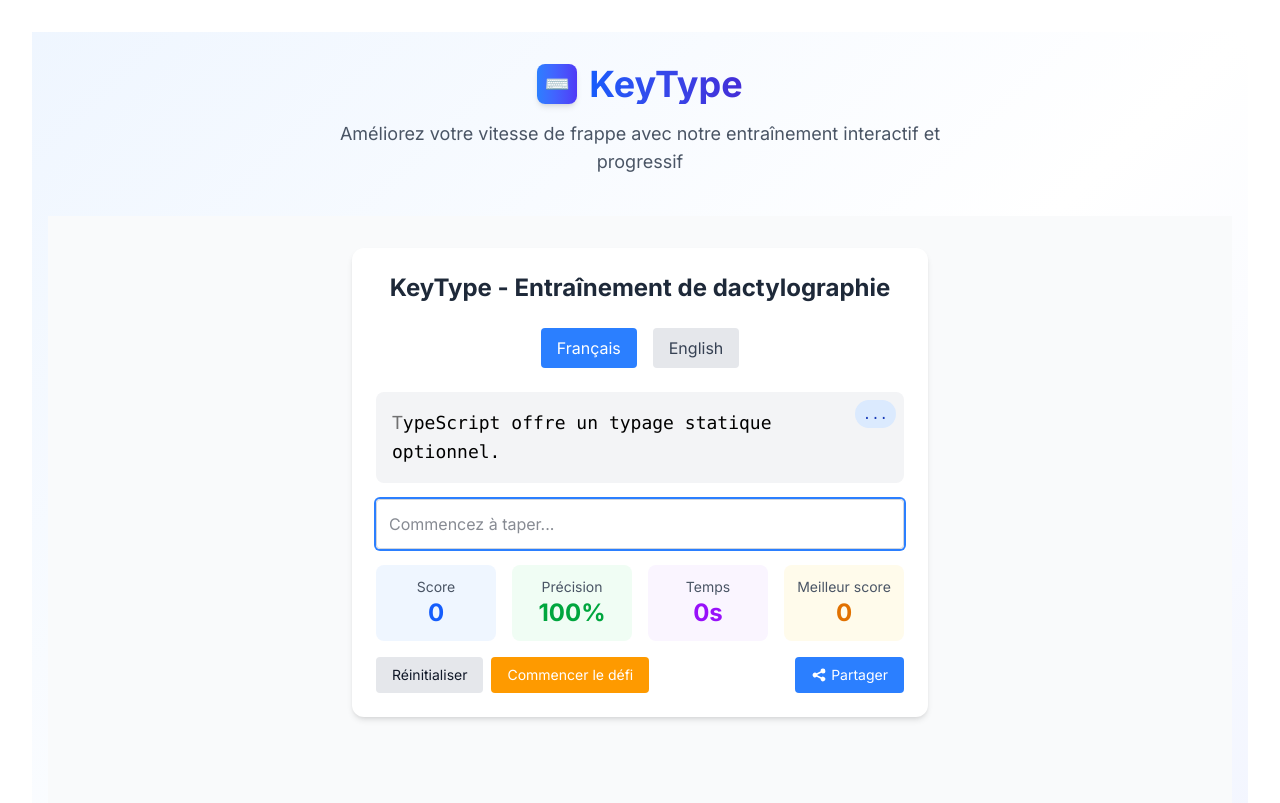
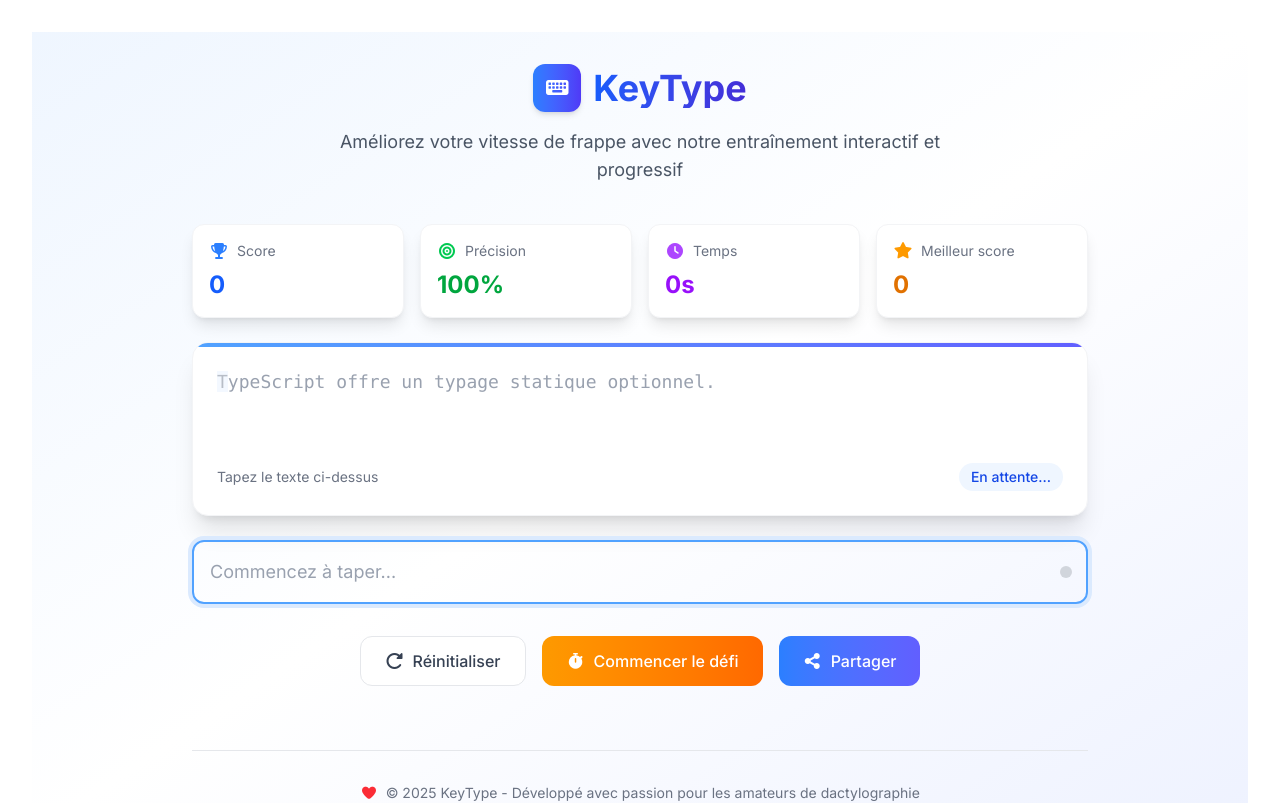
Before and after one commit to anohkolia/keytype, a Vue app: page / in a window 1280 px wide. Shown: the top 803 px of the page. Built offline with nearby package versions, Linux system fonts and the light colour scheme.

Commit message:
feat ajout de font awesome et fonctionalité pour empêcher l'utilisateur de copier coller le texte dans la saisie

```diff
--- a/package.json
+++ b/package.json
@@ -13,6 +13,7 @@
     "format": "prettier --write src/"
   },
   "dependencies": {
+    "@fortawesome/fontawesome-free": "^7.0.1",
     "@tailwindcss/vite": "^4.1.11",
     "pinia": "^3.0.3",
     "vue": "^3.5.17",
--- a/src/App.vue
+++ b/src/App.vue
@@ -6,8 +6,8 @@ import KeyTypeGame from './components/KeyTypeGame.vue'
   <div class="min-h-screen bg-gradient-to-br from-blue-50 via-white to-indigo-50 py-8 px-4">
     <header class="max-w-4xl mx-auto mb-10 text-center">
       <div class="flex items-center justify-center gap-3 mb-4">
-        <div class="w-10 h-10 bg-gradient-to-r from-blue-500 to-indigo-600 rounded-lg flex items-center justify-center shadow-md">
-          <span class="text-white font-bold text-xl">⌨️</span>
+        <div class="w-12 h-12 bg-gradient-to-r from-blue-500 to-indigo-600 rounded-xl flex items-center justify-center shadow-md">
+          <i class="fas fa-keyboard text-white text-xl"></i>
         </div>
         <h1 class="text-4xl font-bold bg-gradient-to-r from-blue-600 to-indigo-700 bg-clip-text text-transparent">
           KeyType
@@ -23,7 +23,8 @@ import KeyTypeGame from './components/KeyTypeGame.vue'
     <footer class="max-w-4xl mx-auto mt-16 text-center">
       <div class="border-t border-gray-200 pt-8">
         <p class="text-sm text-gray-500">
-          © {{ new Date().getFullYear() }} KeyType - Développé avec ❤️ pour les passionnés de dactylographie
+          <i class="fas fa-heart text-red-500 mr-1"></i>
+          © {{ new Date().getFullYear() }} KeyType - Développé avec passion pour les amateurs de dactylographie
         </p>
       </div>
     </footer>
--- a/src/components/KeyTypeGame.vue
+++ b/src/components/KeyTypeGame.vue
@@ -281,115 +281,231 @@ watch(bestTime, (newTime) => {
 })
 
 onMounted(initGame)
+
+// Fonction pour empêcher le copier-coller
+const handlePaste = (event: ClipboardEvent) => {
+  event.preventDefault()
+  // Feedback visuel pour indiquer que le collage est bloqué
+  const input = event.target as HTMLInputElement
+  input.classList.add('shake-animation')
+  setTimeout(() => {
+    input.classList.remove('shake-animation')
+  }, 500)
+}
+
+const handleCopy = (event: ClipboardEvent) => {
+  event.preventDefault()
+}
+
+const handleCut = (event: ClipboardEvent) => {
+  event.preventDefault()
+}
+
+// Fonction pour empêcher le glisser-déposer de texte
+const handleDragOver = (event: DragEvent) => {
+  event.preventDefault()
+}
+
+const handleDrop = (event: DragEvent) => {
+  event.preventDefault()
+  // Feedback visuel
+  const input = event.target as HTMLInputElement
+  input.classList.add('shake-animation')
+  setTimeout(() => {
+    input.classList.remove('shake-animation')
+  }, 500)
+}
+
+// Protection contre le clic droit (menu contextuel)
+const handleContextMenu = (event: MouseEvent) => {
+  event.preventDefault()
+}
+
+// Protection contre les raccourcis clavier (Ctrl+C, Ctrl+V, etc.)
+const handleKeyDown = (event: KeyboardEvent) => {
+  const ctrlKey = event.ctrlKey || event.metaKey // Pour Mac (Cmd)
+
+  // Bloquer Ctrl+C, Ctrl+V, Ctrl+X, Ctrl+A (sélection totale)
+  if (ctrlKey && ['c', 'v', 'x', 'a'].includes(event.key)) {
+    event.preventDefault()
+
+    // Feedback visuel pour Ctrl+V
+    if (event.key === 'v') {
+      const input = event.target as HTMLInputElement
+      input.classList.add('shake-animation')
+      setTimeout(() => {
+        input.classList.remove('shake-animation')
+      }, 500)
+    }
+  }
+
+  // Bloquer le menu contextuel avec Shift+F10 ou Menu key
+  if (event.key === 'F10' && event.shiftKey || event.key === 'ContextMenu') {
+    event.preventDefault()
+  }
+}
+
+// Réinitialiser le champ si tentative de triche détectée
+watch(userInput, (newValue) => {
+  // Détecter si l'utilisateur essaie de coller un long texte
+  if (newValue.length > currentText.value.length) {
+    userInput.value = newValue.slice(0, currentText.value.length)
+
+    // Feedback visuel
+    const input = document.querySelector('input') as HTMLInputElement
+    if (input) {
+      input.classList.add('shake-animation')
+      setTimeout(() => {
+        input.classList.remove('shake-animation')
+      }, 500)
+    }
+  }
+})
+
 </script>
 
 <template>
-  <div class="min-h-screen bg-gray-50 py-8 px-4">
-    <div class="max-w-xl mx-auto bg-white rounded-xl shadow-md p-6">
-      <h1 class="text-2xl font-bold text-gray-800 text-center mb-6">{{ t.title }}</h1>
-
-      <div class="flex justify-center gap-4 mb-6">
-        <button
-          @click="changeLanguage('french')"
-          :class="['px-4 py-2 rounded transition-colors', language === 'french' ? 'bg-blue-500 text-white' : 'bg-gray-200 text-gray-700']"
-        >
-          Français
-        </button>
-        <button
-          @click="changeLanguage('english')"
-          :class="['px-4 py-2 rounded transition-colors', language === 'english' ? 'bg-blue-500 text-white' : 'bg-gray-200 text-gray-700']"
-        >
-          English
-        </button>
+  <div class="max-w-4xl mx-auto">
+    <!-- Cartes de statistiques -->
+    <div class="grid grid-cols-2 lg:grid-cols-4 gap-4 mb-6">
+      <div class="bg-white rounded-xl p-4 shadow-lg border border-gray-100 hover:shadow-xl transition-shadow">
+        <div class="flex items-center gap-2 mb-2">
+          <i class="fas fa-trophy text-blue-500"></i>
+          <div class="text-sm text-gray-500">{{ t.score }}</div>
+        </div>
+        <div class="text-2xl font-bold text-blue-600">{{ score }}</div>
       </div>
 
-      <!-- Mode défi -->
-      <div v-if="challengeMode" class="mb-6 p-4 bg-yellow-100 rounded-lg">
-        <div class="flex justify-between items-center">
-          <div>
-            <h3 class="font-semibold text-yellow-800">{{ t.challenge }}</h3>
-            <p class="text-sm text-yellow-700">{{ t.challengeDescription }}</p>
+      <div class="bg-white rounded-xl p-4 shadow-lg border border-gray-100 hover:shadow-xl transition-shadow">
+        <div class="flex items-center gap-2 mb-2">
+          <i class="fas fa-bullseye text-green-500"></i>
+          <div class="text-sm text-gray-500">{{ t.accuracy }}</div>
         </div>
-          <div class="text-2xl font-bold text-yellow-800">{{ challengeTimeLeft }}s</div>
+        <div class="text-2xl font-bold text-green-600">{{ accuracy }}%</div>
+      </div>
+
+      <div class="bg-white rounded-xl p-4 shadow-lg border border-gray-100 hover:shadow-xl transition-shadow">
+        <div class="flex items-center gap-2 mb-2">
+          <i class="fas fa-clock text-purple-500"></i>
+          <div class="text-sm text-gray-500">{{ t.time }}</div>
+        </div>
+        <div class="text-2xl font-bold text-purple-600">{{ elapsedTime }}s</div>
+      </div>
+
+      <div class="bg-white rounded-xl p-4 shadow-lg border border-gray-100 hover:shadow-xl transition-shadow">
+        <div class="flex items-center gap-2 mb-2">
+          <i class="fas fa-star text-amber-500"></i>
+          <div class="text-sm text-gray-500">{{ challengeMode ? t.bestTime : t.highScore }}</div>
+        </div>
+        <div class="text-2xl font-bold text-amber-600">{{ challengeMode ? bestTime : highScore }}</div>
       </div>
     </div>
 
-      <div class="bg-gray-100 p-4 rounded-lg mb-4 min-h-20 relative">
-        <p class="text-lg font-mono leading-relaxed">
+    <!-- Zone de texte -->
+    <div class="bg-white rounded-2xl p-6 shadow-xl border border-gray-100 mb-6 relative overflow-hidden">
+      <div class="absolute top-0 left-0 w-full h-1 bg-gradient-to-r from-blue-400 to-indigo-500"></div>
+      <p class="text-lg font-mono leading-relaxed text-gray-800 mb-4 min-h-20">
         <span
           v-for="(char, index) in currentText"
           :key="index"
           :class="{
-              'text-green-600': index < userInput.length && userInput[index] === char,
-              'text-red-600 bg-red-100': index < userInput.length && userInput[index] !== char,
-              'text-black': index >= userInput.length,
-              'animate-pulse': index === userInput.length
+            'text-green-500': index < userInput.length && userInput[index] === char,
+            'text-red-500 bg-red-50': index < userInput.length && userInput[index] !== char,
+            'text-gray-400': index >= userInput.length,
+            'animate-gentle-pulse bg-blue-50': index === userInput.length
           }"
+          class="transition-all duration-100"
         >{{ char }}</span>
       </p>
-        <div
-          v-if="startTime"
-          class="absolute top-2 right-2 text-sm bg-blue-100 px-2 py-1 rounded-full font-mono text-blue-800"
-        >
-          {{ wpm > 0 ? wpm + ' WPM' : '...' }}
+
+      <div class="flex items-center justify-between">
+        <div class="text-sm text-gray-500">
+          Tapez le texte ci-dessus
+        </div>
+        <div class="bg-blue-50 text-blue-700 px-3 py-1 rounded-full text-sm font-medium">
+          {{ wpm > 0 ? wpm + ' MPM' : 'En attente...' }}
+        </div>
       </div>
     </div>
 
+    <!-- Champ de saisie -->
+    <div class="relative mb-8">
     <input
       v-model="userInput"
       @input="checkInput"
-        class="w-full p-3 border border-gray-300 rounded mb-4 focus:outline-none focus:ring-2 focus:ring-blue-500"
+      @paste="handlePaste"
+      @copy="handleCopy"
+      @cut="handleCut"
+      @dragover="handleDragOver"
+      @drop="handleDrop"
+      @contextmenu="handleContextMenu"
+      @keydown="handleKeyDown"
+      class="w-full p-4 text-lg border-2 border-gray-200 rounded-xl focus:border-blue-400 focus:ring-4 focus:ring-blue-100 outline-none transition-all placeholder:text-gray-400 no-copy-paste"
       :placeholder="t.startTyping"
       :disabled="challengeMode && challengeTimeLeft <= 0"
       autofocus
+      autocapitalize="off"
+      autocomplete="off"
+      autocorrect="off"
+      spellcheck="false"
+      maxlength="1000"
     />
-
-      <div class="grid grid-cols-2 md:grid-cols-4 gap-4 mb-4">
-        <div class="bg-blue-50 p-3 rounded-lg text-center">
-          <div class="text-sm text-gray-600">{{ t.score }}</div>
-          <div class="text-2xl font-bold text-blue-600">{{ score }}</div>
-        </div>
-        <div class="bg-green-50 p-3 rounded-lg text-center">
-          <div class="text-sm text-gray-600">{{ t.accuracy }}</div>
-          <div class="text-2xl font-bold text-green-600">{{ accuracy }}%</div>
-        </div>
-        <div class="bg-purple-50 p-3 rounded-lg text-center">
-          <div class="text-sm text-gray-600">{{ t.time }}</div>
-          <div class="text-2xl font-bold text-purple-600">{{ elapsedTime }}s</div>
-        </div>
-        <div class="bg-amber-50 p-3 rounded-lg text-center">
-          <div class="text-sm text-gray-600">{{ challengeMode ? t.bestTime : t.highScore }}</div>
-          <div class="text-2xl font-bold text-amber-600">{{ challengeMode ? bestTime : highScore }}</div>
+    <div class="absolute inset-y-0 right-0 flex items-center pr-4">
+      <div class="w-3 h-3 rounded-full" :class="{
+        'bg-green-400': userInput.length > 0 && userInput === currentText.slice(0, userInput.length),
+        'bg-red-400': userInput.length > 0 && userInput !== currentText.slice(0, userInput.length),
+        'bg-gray-300': userInput.length === 0
+      }"></div>
     </div>
   </div>
 
-      <div class="flex flex-col sm:flex-row justify-between items-center gap-4">
-        <div class="flex gap-2">
+    <!-- Boutons d'action -->
+    <div class="flex flex-col sm:flex-row gap-4 justify-center">
       <button
         @click="resetGame"
-            class="px-4 py-2 bg-gray-200 rounded hover:bg-gray-300 transition-colors text-sm"
+        class="flex items-center justify-center gap-2 px-6 py-3 bg-white border border-gray-200 text-gray-700 rounded-xl hover:bg-gray-50 hover:shadow-md transition-all font-medium"
       >
+        <i class="fas fa-redo-alt"></i>
         {{ t.reset }}
       </button>
+
       <button
         v-if="!challengeMode"
         @click="startChallenge"
-            class="px-4 py-2 bg-amber-500 text-white rounded hover:bg-amber-600 transition-colors text-sm"
+        class="flex items-center justify-center gap-2 px-6 py-3 bg-gradient-to-r from-amber-500 to-orange-500 text-white rounded-xl hover:from-amber-600 hover:to-orange-600 hover:shadow-lg transform hover:-translate-y-0.5 transition-all font-medium"
       >
+        <i class="fas fa-stopwatch"></i>
         {{ t.startChallenge }}
+      </button>
+
+      <button
+        @click="shareScore"
+        class="flex items-center justify-center gap-2 px-6 py-3 bg-gradient-to-r from-blue-500 to-indigo-500 text-white rounded-xl hover:from-blue-600 hover:to-indigo-600 hover:shadow-lg transform hover:-translate-y-0.5 transition-all font-medium"
+      >
+        <i class="fas fa-share-alt"></i>
+        {{ t.share }}
       </button>
     </div>
 
-        <button
-          @click="shareScore"
-          class="px-4 py-2 bg-blue-500 text-white rounded hover:bg-blue-600 transition-colors text-sm flex items-center gap-1"
-        >
-          <svg xmlns="http://www.w3.org/2000/svg" class="h-4 w-4" viewBox="0 0 20 20" fill="currentColor">
-            <path d="M15 8a3 3 0 10-2.977-2.63l-4.94 2.47a3 3 0 100 4.319l4.94 2.47a3 3 0 10.895-1.789l-4.94-2.47a3.027 3.027 0 000-.74l4.94-2.47C13.456 7.68 14.19 8 15 8z" />
-          </svg>
-          {{ t.share }}
-        </button>
+    <!-- Barre de progression en mode défi -->
+    <div v-if="challengeMode" class="mt-8 bg-white rounded-xl p-5 shadow-lg border border-gray-100">
+      <div class="flex justify-between items-center mb-3">
+        <div class="flex items-center gap-2">
+          <i class="fas fa-fire text-orange-500"></i>
+          <h3 class="font-semibold text-gray-800">{{ t.challenge }}</h3>
         </div>
+        <span class="text-2xl font-bold text-amber-600">{{ challengeTimeLeft }}s</span>
+      </div>
+      <div class="w-full bg-gray-200 rounded-full h-2">
+        <div
+          class="bg-gradient-to-r from-amber-400 to-orange-500 h-2 rounded-full transition-all duration-1000 ease-out"
+          :style="{ width: `${(challengeTimeLeft / 60) * 100}%` }"
+        ></div>
+      </div>
+      <p class="text-sm text-gray-600 mt-2 flex items-center gap-1">
+        <i class="fas fa-info-circle text-blue-400"></i>
+        {{ t.challengeDescription }}
+      </p>
     </div>
   </div>
 </template>
@@ -407,4 +523,34 @@ onMounted(initGame)
     opacity: 0.5;
   }
 }
+
+/* Animation shake pour le feedback visuel */
+.shake-animation {
+  animation: shake 0.5s ease-in-out;
+  border-color: #ef4444 !important;
+  box-shadow: 0 0 0 3px rgba(239, 68, 68, 0.1) !important;
+}
+
+@keyframes shake {
+  0%, 100% { transform: translateX(0); }
+  25% { transform: translateX(-5px); }
+  75% { transform: translateX(5px); }
+}
+
+/* Désactiver la sélection de texte dans le champ */
+.no-copy-paste {
+  user-select: none;
+  -webkit-user-select: none;
+  -moz-user-select: none;
+  -ms-user-select: none;
+}
+
+/* Style pour indiquer que le champ est protégé */
+.no-copy-paste::selection {
+  background: transparent;
+}
+
+.no-copy-paste::-moz-selection {
+  background: transparent;
+}
 </style>
--- a/src/main.ts
+++ b/src/main.ts
@@ -2,6 +2,7 @@ import './assets/main.css'
 
 import { createApp } from 'vue'
 import { createPinia } from 'pinia'
+import '@fortawesome/fontawesome-free/css/all.min.css'
 
 import App from './App.vue'
 import router from './router'
```
Also changed, not shown: 1 other file (tests, documents, lock files or other folders). Lines whose indentation alone changed are shown as unchanged.
